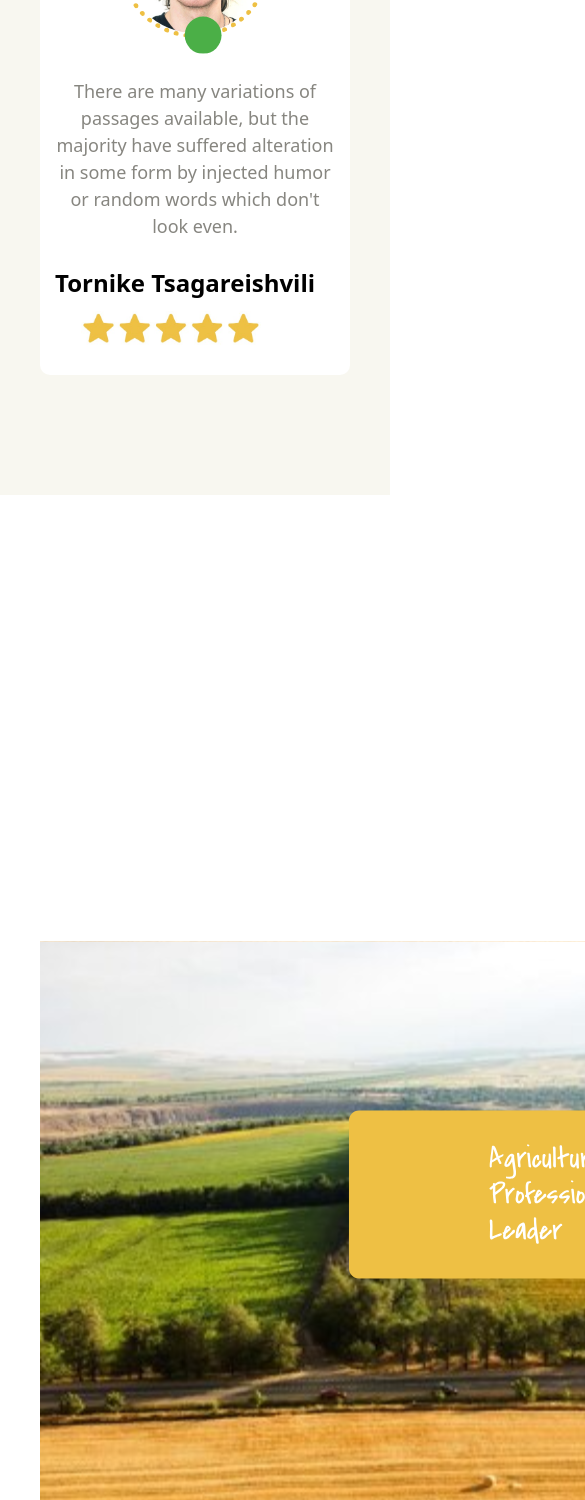
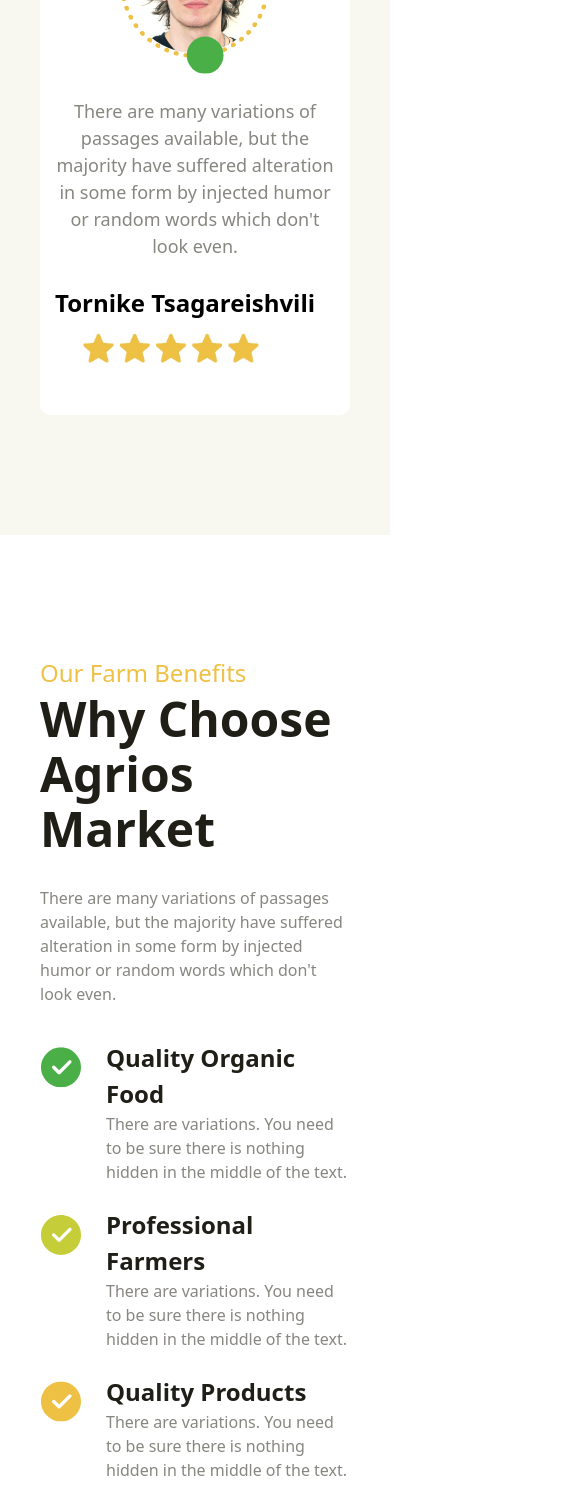
Before and after one commit to Tornike512/Agrios-website-tailwind, a React (Vite) app: page / in a window 390 px wide. Shown: the part 7561-9061 px from the top of the page, 585 px wide, since content can reach past the window. Built offline with nearby package versions, Linux system fonts and the light colour scheme.

Commit message:
Add: Choose Agrios Section Responsive

```diff
--- a/src/pages/HomePage/ChooseAgrios/ChooseAgrios.tsx
+++ b/src/pages/HomePage/ChooseAgrios/ChooseAgrios.tsx
@@ -7,12 +7,14 @@ export function ChooseAgrios() {
   return (
     <section className="my-[120px] w-full max-w-[1240px] flex px-[40px]">
       <img
-        className="mr-[10px]"
+        className="mr-[10px] xl:hidden"
         src={chooseAgriosImage}
         alt="Choose Agrios Section Main Image"
       />
       <figure>
-        <p className="text-[24px] text-[#EEC044]">Our Farm Benefits</p>
+        <p className="text-[24px] text-[#EEC044] xl:text-cennter">
+          Our Farm Benefits
+        </p>
         <h2 className="text-[48px] text-[#1F1E17] font-bold leading-[55px] mb-[30px]">
           Why Choose Agrios Market
         </h2>
@@ -71,7 +73,7 @@ export function ChooseAgrios() {
             </div>
           </li>
         </ul>
-        <button className="mt-[90px] bg-[#4BAF47] font-bold w-fit px-[50px] py-4 rounded-[10px] hover:bg-[#54c950] text-[#ffffff]">
+        <button className="mt-[90px] bg-[#4BAF47] font-bold w-fit px-[50px] py-4 rounded-[10px] hover:bg-[#54c950] text-[#ffffff] md:w-full">
           Discover More
         </button>
       </figure>
--- a/src/pages/HomePage/ReviewsSection/ReviewsSection.tsx
+++ b/src/pages/HomePage/ReviewsSection/ReviewsSection.tsx
@@ -20,7 +20,7 @@ export function ReviewsSection() {
             View All Testimonials
           </button>
         </section>
-        <article className="h-[250px] p-[20px] flex items-center justify-center bg-[#ffffff] rounded-[10px] mt-[10px] lg:mt-[40px] md:flex md:flex-col-reverse md:h-fit md:text-center">
+        <article className="h-[250px] p-[40px] flex items-center justify-center bg-[#ffffff] rounded-[10px] mt-[10px] lg:mt-[40px] md:flex md:flex-col-reverse md:h-fit md:text-center">
           <div>
             <p className="text-[18px] text-[#878680] mb-[25px]">
               There are many variations of passages available, but the majority
```
